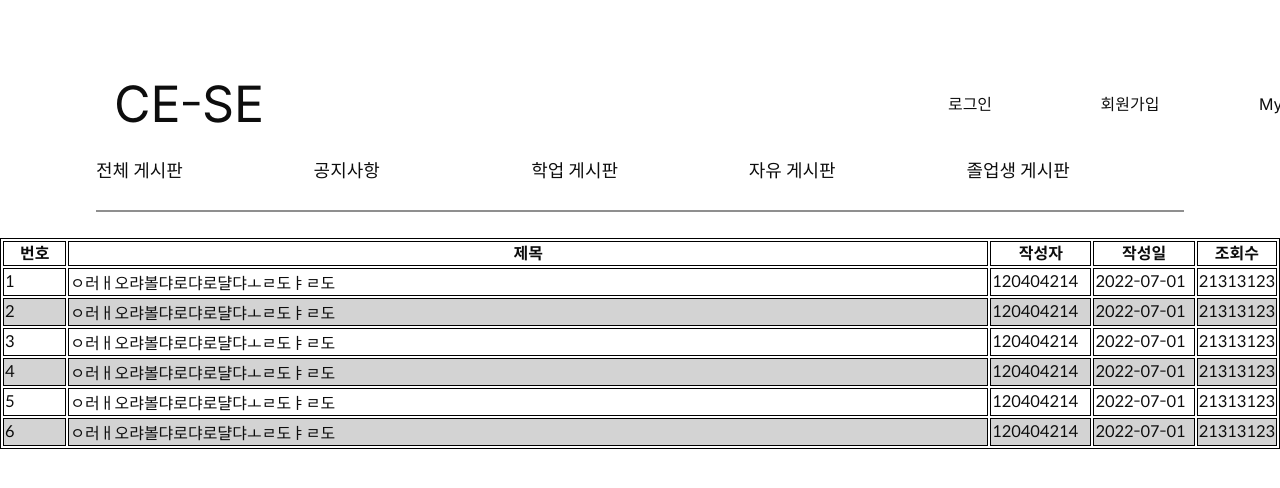
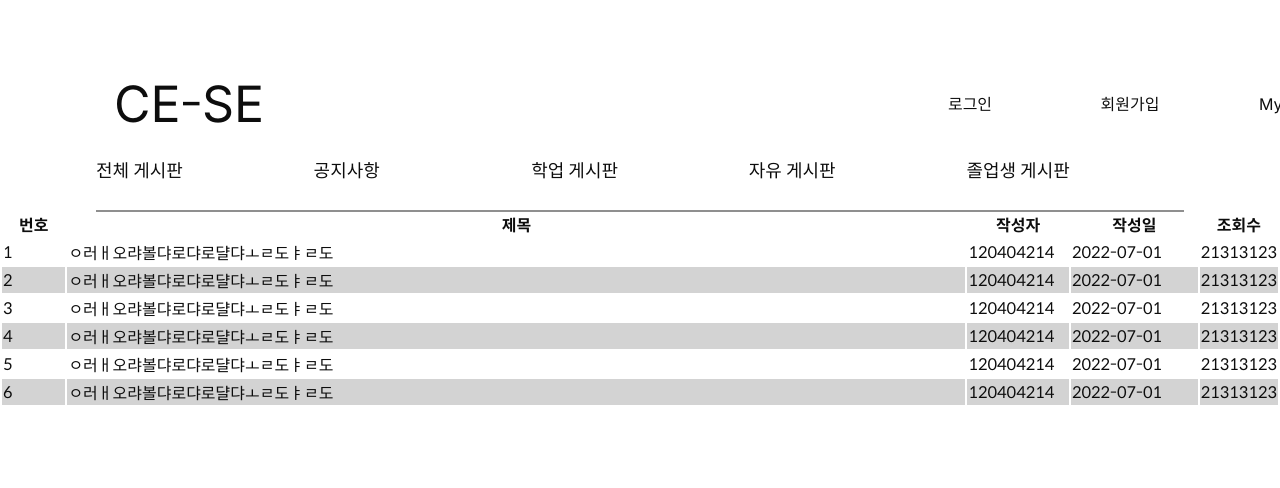
Before and after one commit to jkc-mycode/KIT-CE-CS-Frontend, a React (Create React App) app: page / in a window 1280 px wide. Shown: the top 488 px of the page. Built offline with nearby package versions, Linux system fonts and the light colour scheme.

Commit message:
22.07.06 boardlist.css boardlist.js 수정

```diff
--- a/src/Components/boardlist.css
+++ b/src/Components/boardlist.css
@@ -3,30 +3,39 @@
 }
 
 .board_list_table{
-    border : 1px black solid;
-    margin : 2% auto;
-    width : 90%;
+    border : 0px;
+    margin : 0 auto;
+    width : 85%;
+}
+
+.board_head {
+    font-size: 16px;
+    font-weight: 500;
 }
 
 
 tr > th, td {
-    border : 1px black solid;
+    border : 0px;
 }
 
 tr > th:nth-child(1) {
-    width : 5%
+    width : 5%;
 }
+
 tr > th:nth-child(2) {
 
 }
+
 tr > th:nth-child(3) {
-    width : 8%
+    width : 8%;
 }
+
 tr > th:nth-child(4) {
-    width : 8%
+    width : 10%;
 }
+
 tr > th:nth-child(5) {
-    width : 5%
+    width : 5%;
 }
 
 tr:nth-child(2n){
--- a/src/Components/boardlist.js
+++ b/src/Components/boardlist.js
@@ -2,7 +2,8 @@ import React from "react";
 import './boardlist.css';
 import BoardRow from './boardrow';
 
-const boardlist = [{
+const boardlist = [
+    {
     no: 1,
     title : "ㅇ러ㅐ오랴볼댜로댜로댤댜ㅗㄹ도ㅑㄹ도",
     author : '120404214',
```
